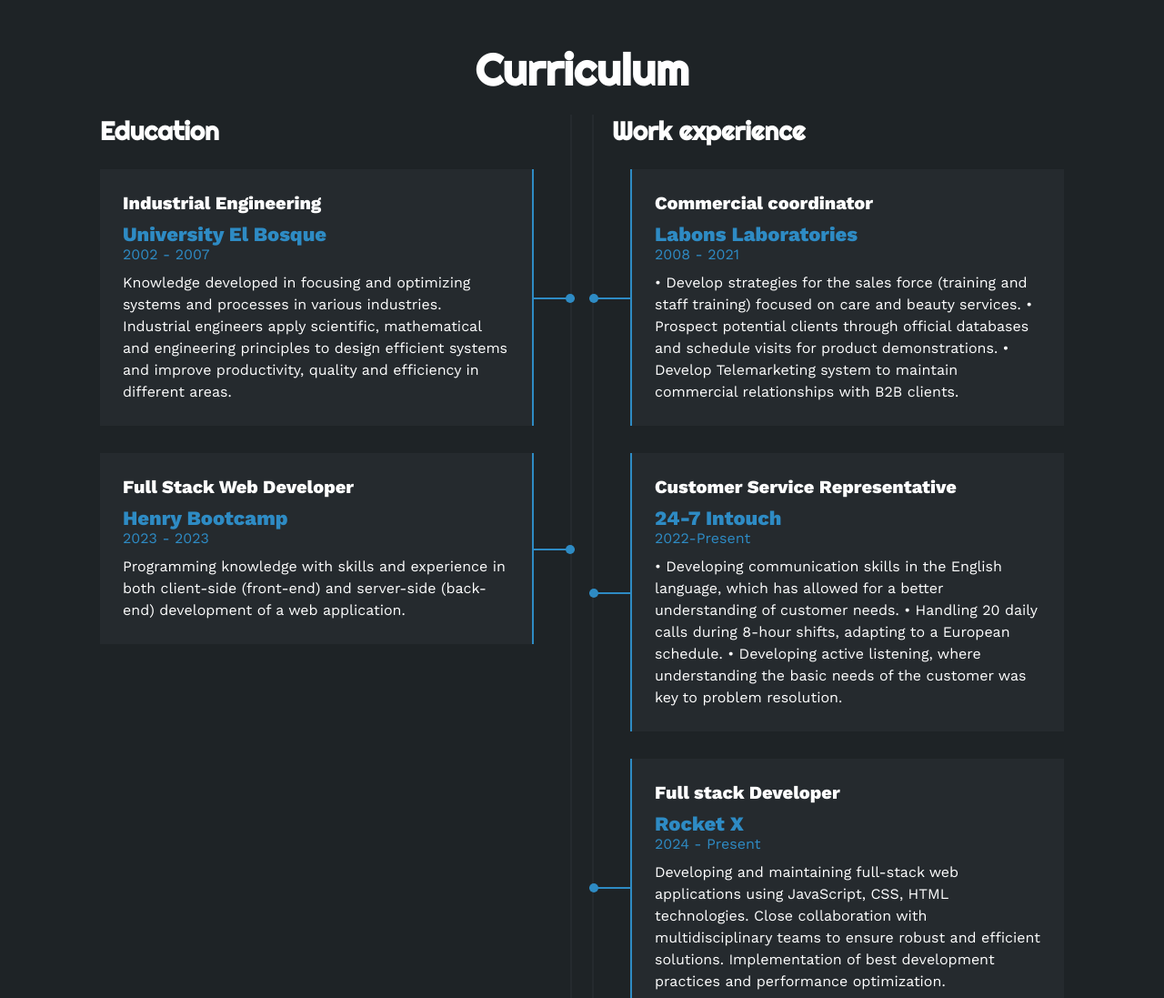
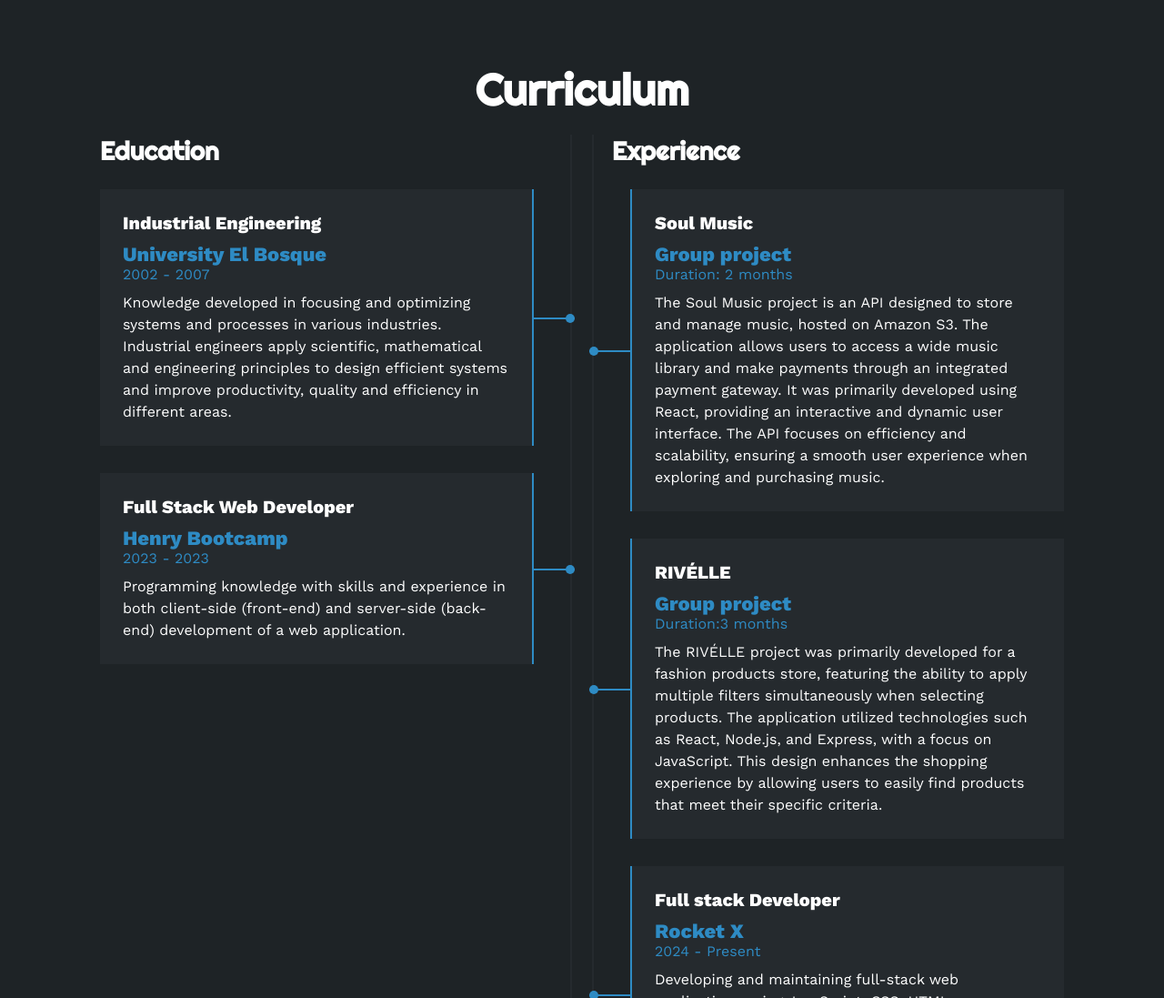
Before and after one commit to Kazuryto84/PortafolioDiegoH, a plain HTML site: page index.html in a window 1280 px wide. Shown: the part 3040-4137 px from the top of the page at 91% size. Drawn offline with nearby package versions, Linux system fonts and the light colour scheme.

Commit message:
Cambios en el perfil de pagina

```diff
--- a/index.html
+++ b/index.html
@@ -151,7 +151,7 @@
                      <section id="sobremi" class="sobremi">
                         <div class="contenido-seccion">
                          <h2>About me</h2>
-                         <p>I am<span> Diego Hurtado </span>an industrial engineer with a focus on commercial skills and web development. The field of Information Technology offers significant potential for personal growth and continuous learning, which is why I have shared a portion of my knowledge on this page. If you have a project or idea that you would like to develop, you can rely on my expertise and skills to bring them to fruition.</p>
+                         <p>I am<span> Diego Hurtado </span>I am an Industrial Engineer with a strong foundation in full-stack development, specializing in JavaScript. I have extensive experience with modern frameworks and technologies, including React, Node.js, Bootstrap, TypeScript, Tailwind, SQL, Git, and Express. I am passionate about building scalable, efficient, and user-friendly applications. My skill set encompasses both front-end and back-end development, enabling me to create dynamic web applications.</p>
                          <div class="fila">
 
                 <!--Datos Personales-->
@@ -342,25 +342,21 @@
                     </div>
 
                     <div class="col derecha">
-                        <h3>Work experience</h3>
+                        <h3> Experience </h3>
                         <div class="item der">
-                            <h4>Commercial coordinator</h4>
-                            <span class="casa">Labons Laboratories</span>
-                            <span class="fecha">2008 - 2021</span>
-                            <p> • Develop strategies for the sales force (training and staff training) focused on care and beauty services.
-                                • Prospect potential clients through official databases and schedule visits for product demonstrations.
-                                • Develop Telemarketing system to maintain commercial relationships with B2B clients.</p>
+                            <h4>Soul Music</h4>
+                            <span class="casa">Group project</span>
+                            <span class="fecha">Duration: 2 months</span>
+                            <p> The Soul Music project is an API designed to store and manage music, hosted on Amazon S3. The application allows users to access a wide music library and make payments through an integrated payment gateway. It was primarily developed using React, providing an interactive and dynamic user interface. The API focuses on efficiency and scalability, ensuring a smooth user experience when exploring and purchasing music.</p>
                             <div class="conectord">
                                 <div class="circulod"></div>
                             </div>
                         </div>
                         <div class="item der">
-                            <h4>Customer Service Representative</h4>
-                            <span class="casa">24-7 Intouch</span>
-                            <span class="fecha">2022-Present</span>
-                            <p>• Developing communication skills in the English language, which has allowed for a better understanding of customer needs.
-                                • Handling 20 daily calls during 8-hour shifts, adapting to a European schedule.
-                                • Developing active listening, where understanding the basic needs of the customer was key to problem resolution.</p>
+                            <h4>RIVÉLLE</h4>
+                            <span class="casa">Group project</span>
+                            <span class="fecha">Duration:3 months</span>
+                            <p>The RIVÉLLE project was primarily developed for a fashion products store, featuring the ability to apply multiple filters simultaneously when selecting products. The application utilized technologies such as React, Node.js, and Express, with a focus on JavaScript. This design enhances the shopping experience by allowing users to easily find products that meet their specific criteria.</p>
                             <div class="conectord">
                                 <div class="circulod"></div>
                             </div>
```
